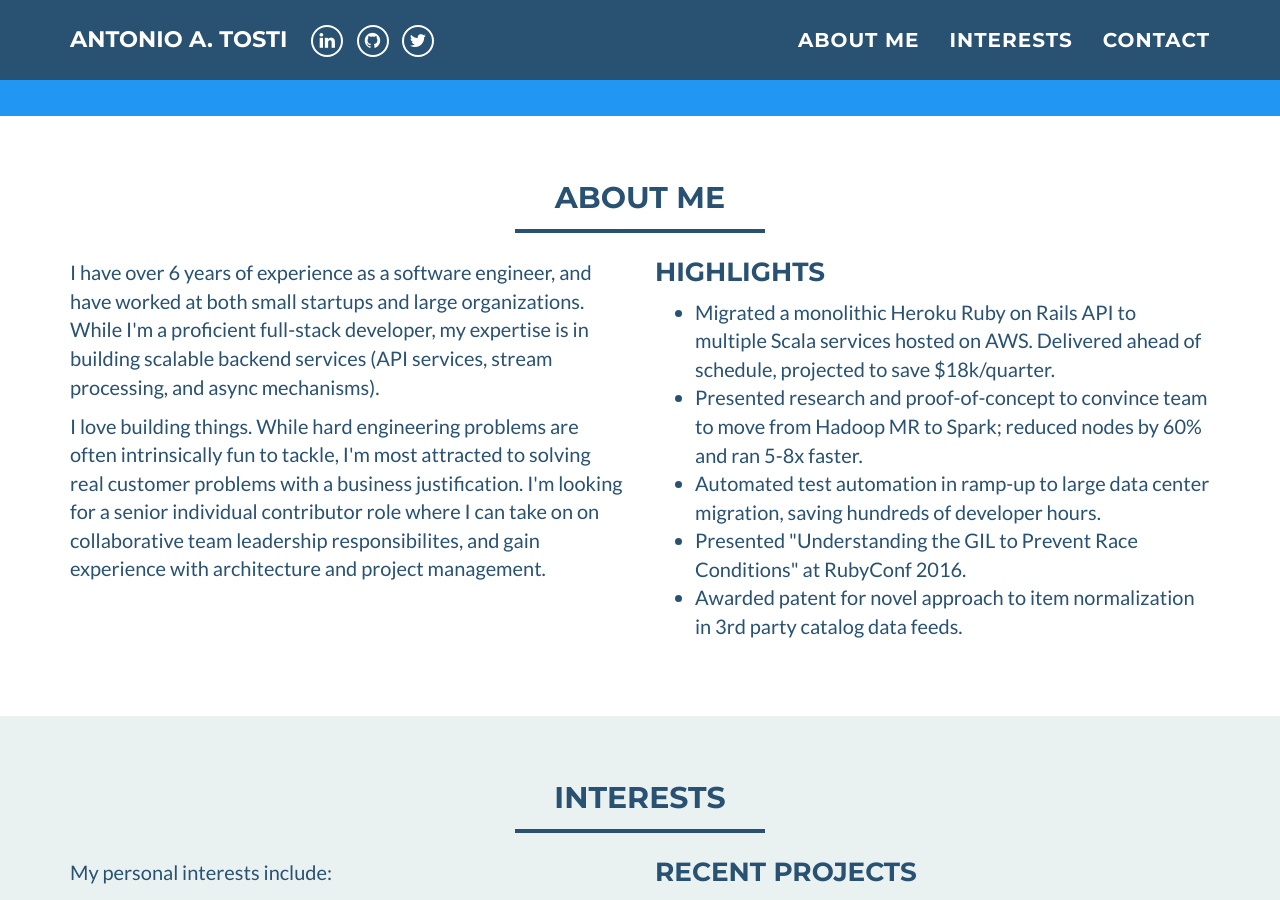
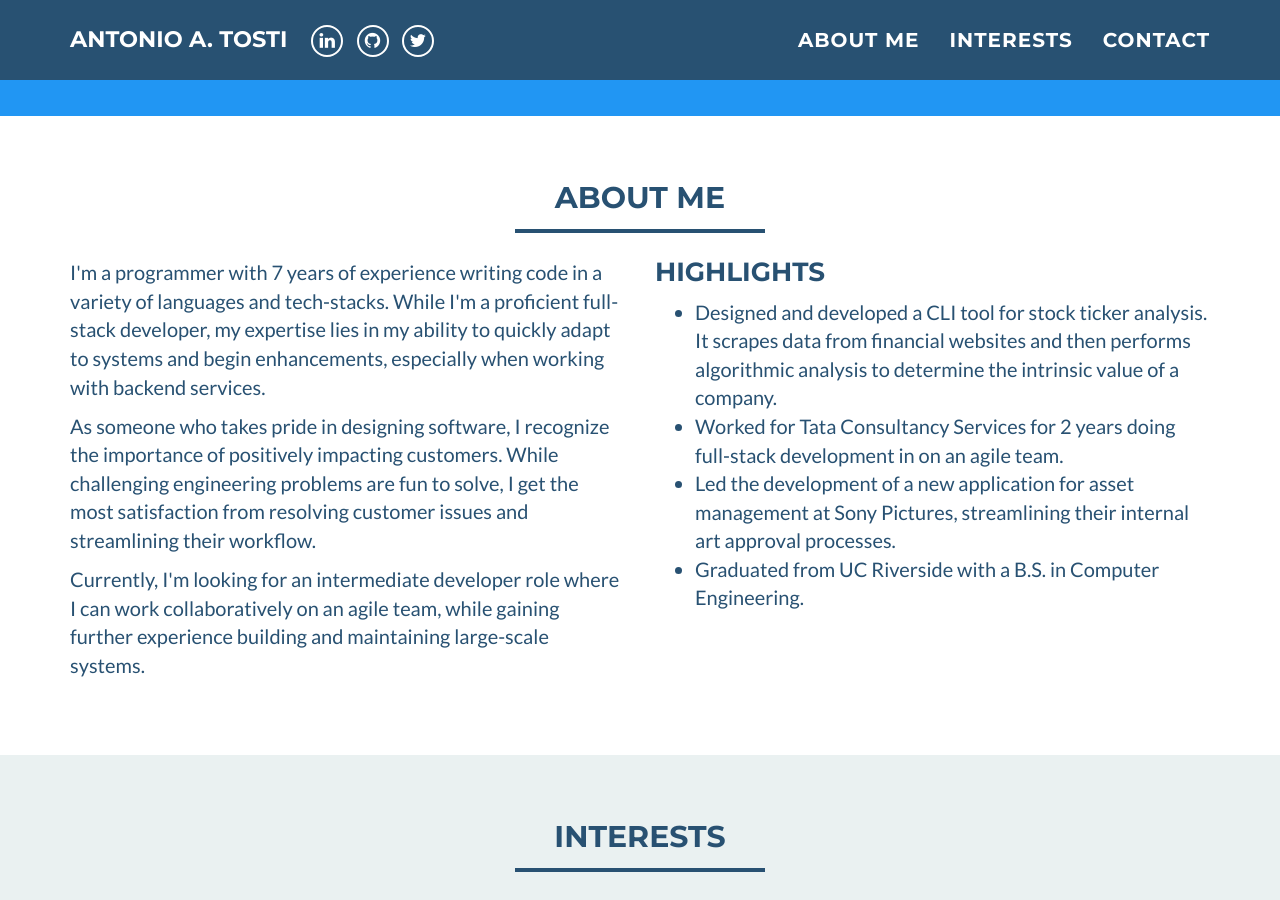
Before and after one commit to atosti/atosti.github.io, a Jekyll site: the page built from index.html, in a window 1280 px wide and 900 px high, scrolled down 458 px. Built offline with Jekyll 4.4.1, drawn with Linux system fonts in a browser that asks for light colours.

Commit message:
Updated about me section

```diff
--- a/_includes/about_me.html
+++ b/_includes/about_me.html
@@ -9,36 +9,38 @@
     <div class="row">
 	    <div class="col-sm-6">
     		<p>
-            I have over 6 years of experience as a software engineer, and have worked
-            at both small startups and large organizations. While I'm a proficient full-stack
-            developer, my expertise is in building scalable backend services (API services, stream processing,
-            and async mechanisms).
+            I'm a programmer with 7 years of experience writing code in a
+            variety of languages and tech-stacks. While I'm a proficient
+            full-stack developer, my expertise lies in my ability to quickly
+            adapt to systems and begin enhancements, especially when
+            working with backend services.
         </p>
         <p>
-           I love building things.
-           While hard engineering problems are often intrinsically fun to tackle,
-           I'm most attracted to solving real customer problems with a business justification.
-           I'm looking for a senior individual contributor role where I can take on on collaborative
-           team leadership responsibilites, and gain experience with
-           architecture and project management.
+          As someone who takes pride in designing software, I recognize the
+          importance of positively impacting customers. While challenging
+          engineering problems are fun to solve, I get the most satisfaction
+          from resolving customer issues and streamlining their workflow.
+        </p>
+        <p>
+          Currently, I'm looking for an intermediate developer role where I can
+          work collaboratively on an agile team, while gaining further
+          experience building and maintaining large-scale systems.
         </p>
       </div>
 	    <div class="col-sm-6">
 		    <h3 style="margin-top:0;">Highlights</h3>
 		    <ul>
     			<li>
-            Migrated a monolithic Heroku Ruby on Rails API to multiple Scala
-            services hosted on AWS. Delivered ahead of schedule, projected to save $18k/quarter.
+            Designed and developed a CLI tool for stock ticker analysis.
+            It scrapes data from financial websites and then performs
+            algorithmic analysis to determine the intrinsic value of a company.
     			</li>
           <li>
-            Presented research and proof-of-concept to convince team to move from Hadoop MR to Spark; reduced nodes by 60% and ran 5-8x faster.
+            Worked for Tata Consultancy Services for 2 years doing full-stack development in on an agile team.
           <li>
-            Automated test automation in ramp-up to large data center migration, saving hundreds of developer hours.
+            Led the development of a new application for asset management at Sony Pictures, streamlining their internal art approval processes.
     			<li>
-            Presented "Understanding the GIL to Prevent Race Conditions" at RubyConf 2016.
-    			</li>
-    			<li>
-            Awarded patent for novel approach to item normalization in 3rd party catalog data feeds.
+            Graduated from UC Riverside with a B.S. in Computer Engineering.
     			</li>
 		    </ul>
 	    </div>
```
